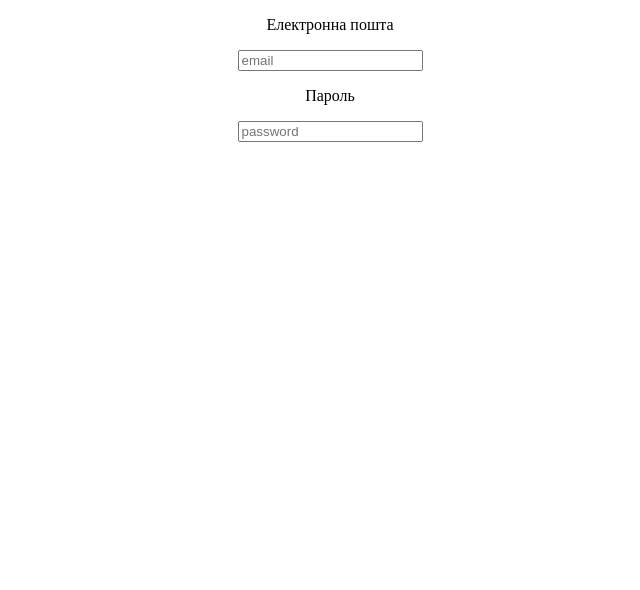
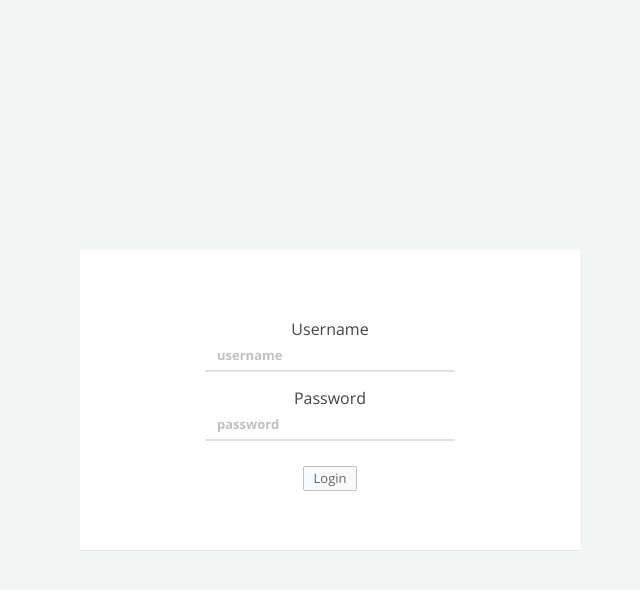
Before and after one commit to softjourn-internship/code-interviewer, a website: page src/main/webapp/template/login.html in a window 1280 px wide. Shown: the whole page, without its empty margins (310-950 px from the left). Drawn offline with nearby package versions, Linux system fonts and the light colour scheme.

Commit message:
Added login

```diff
--- a/src/main/webapp/styles/admin.css
+++ b/src/main/webapp/styles/admin.css
@@ -683,3 +683,45 @@ div.send-test table tr td input[type="file"]{
 	width: 100%;
 	border: none;
 }
+
+/*/////////////////////////////////*/
+/*	LOGIN	*/
+form.login{
+	display: block;
+	background: #fff;
+	width: 500px;
+	height: 300px;
+	position: absolute;
+	margin: auto;
+	top: 0;
+	bottom: 0;
+	left: 0;
+	right: 0;
+	font-family: Open Sans;
+	box-shadow: 0 1px 0 #e1e1e1;
+}
+form.login div{
+	position: absolute;
+	display: block;
+	background: #fff;
+	margin: auto;
+	width: 50%;
+	height: 55%;
+	top: 0;
+	bottom: 0;
+	left: 0;
+	right: 0;
+}
+form.login input{
+	margin: 0;
+	width: 100%;
+	color: #34495e;
+	font-weight: bold;
+	margin-bottom: 15px;
+}
+form.login button{
+	margin-top: 10px;
+}
+form.login label{
+	color: #444;
+}
--- a/src/main/webapp/template/login.html
+++ b/src/main/webapp/template/login.html
@@ -1,24 +1,20 @@
 <!doctype html>
 <head>
-    <link rel="stylesheet" href="Stylesheet/style.css">
+    <link rel="stylesheet" href="/styles/admin.css">
     <title>Login</title>
     <meta charset="utf-8">
 </head>
 <body>
-    <center>
-    <main>
-        <section>
-            <div>
-                <form action="/" method="POST">
-                    <p><label for="email">Електронна пошта</label></p>
-                    <p><input type="email" id="email" placeholder="email" required></p>
-                    <p><label for="password">Пароль</label></p>
-                    <p><input type="password" id="password" placeholder="password" required>
-                    <p>
-                </form>
-            </div>
-        </section>
-    </main>
+<center>
+    <form   class="login" ng-controller="loginCtrl">
+        <div>
+        <p><label for="username">Username</label></p>
+        <input type="text" id="username" ng-model="username" placeholder="username" required>
+        <p><label for="password">Password</label></p>
+        <input type="password" id="password" ng-model="password" placeholder="password" required>
+        <br><button ng-click="sumbit()">Login</button>
+        </div>
+    </form>
 </center>
 </body>
 </html>
```
Also changed, not shown: src/main/webapp/scripts/controllers.js (+23 -0 lines).
